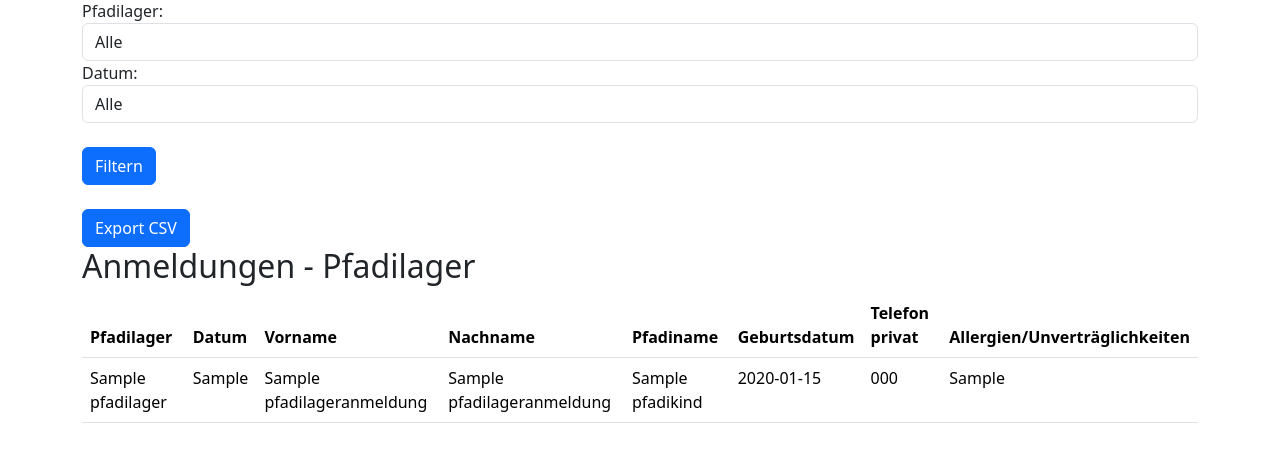
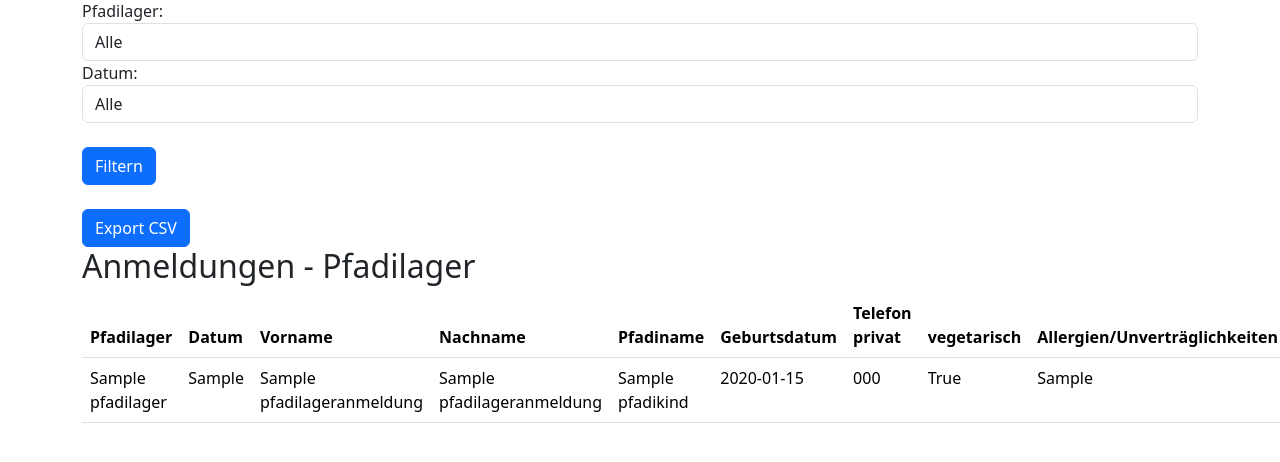
Before and after one commit to hzimat2023/pfadifinder, a Flask app: page /angemeldete_pfadilager in a window 1280 px wide. Shown: the part 57-519 px from the top of the page. Run offline with Flask 3, Linux system fonts and the light colour scheme; a user stored in the database is signed in; tables that the repository leaves empty hold one stand-in row (values such as "Sample post").

Commit message:
update routes

```diff
--- a/app/routes.py
+++ b/app/routes.py
@@ -241,7 +241,11 @@ def export_csv():
         'Pfadiname': anmeldung.pfadikind.pfadiname,
         'Geburtsdatum': anmeldung.pfadikind.geburtsdatum,
         'Telefon privat': anmeldung.pfadikind.telefonprivat,
+        'Vegetarisch': anmeldung.pfadikind.vegetarisch,
         'Allergien/Unverträglichkeiten': anmeldung.pfadikind.allergien_unvertraeglichkeiten
+
+
+
     } for anmeldung in anmeldungen])
 
 
--- a/app/templates/angemeldete_pfadilager.html
+++ b/app/templates/angemeldete_pfadilager.html
@@ -48,7 +48,10 @@
           <th>Pfadiname</th>
           <th>Geburtsdatum</th>
           <th>Telefon privat</th>
+          <th>vegetarisch</th>
           <th>Allergien/Unverträglichkeiten</th>
+
+
       </tr>
   </thead>
   <tbody>
@@ -61,6 +64,7 @@
           <td>{{ anmeldung.pfadikind.pfadiname }}</td>
           <td>{{ anmeldung.pfadikind.geburtsdatum }}</td>
           <td>{{ anmeldung.pfadikind.telefonprivat }}</td>
+          <td>{{ anmeldung.pfadikind.vegetarisch }}</td>
           <td>{{ anmeldung.pfadikind.allergien_unvertraeglichkeiten }}</td>
       </tr>
       {% endfor %}
--- a/requirements.txt
+++ b/requirements.txt
@@ -18,12 +18,18 @@ itsdangerous==2.1.2
 Jinja2==3.1.2
 Mako==1.2.4
 MarkupSafe==2.1.3
+numpy==1.25.2
+pandas==2.0.3
 pycparser==2.21
 PyJWT==2.8.0
 PyMySQL==1.1.0
+python-dateutil==2.8.2
 python-dotenv==1.0.0
+pytz==2023.3
+six==1.16.0
 SQLAlchemy==2.0.20
 typing_extensions==4.7.1
+tzdata==2023.3
 visitor==0.1.3
 Werkzeug==2.3.7
 WTForms==3.0.1
```
